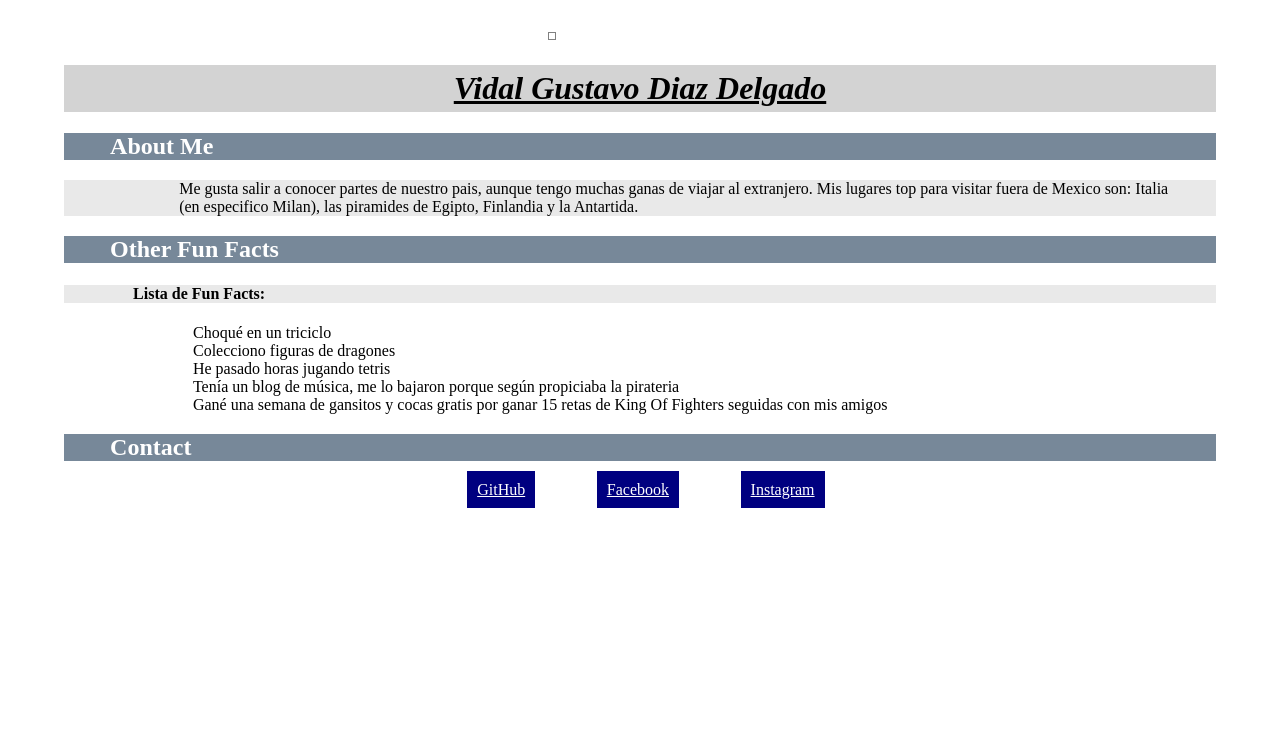
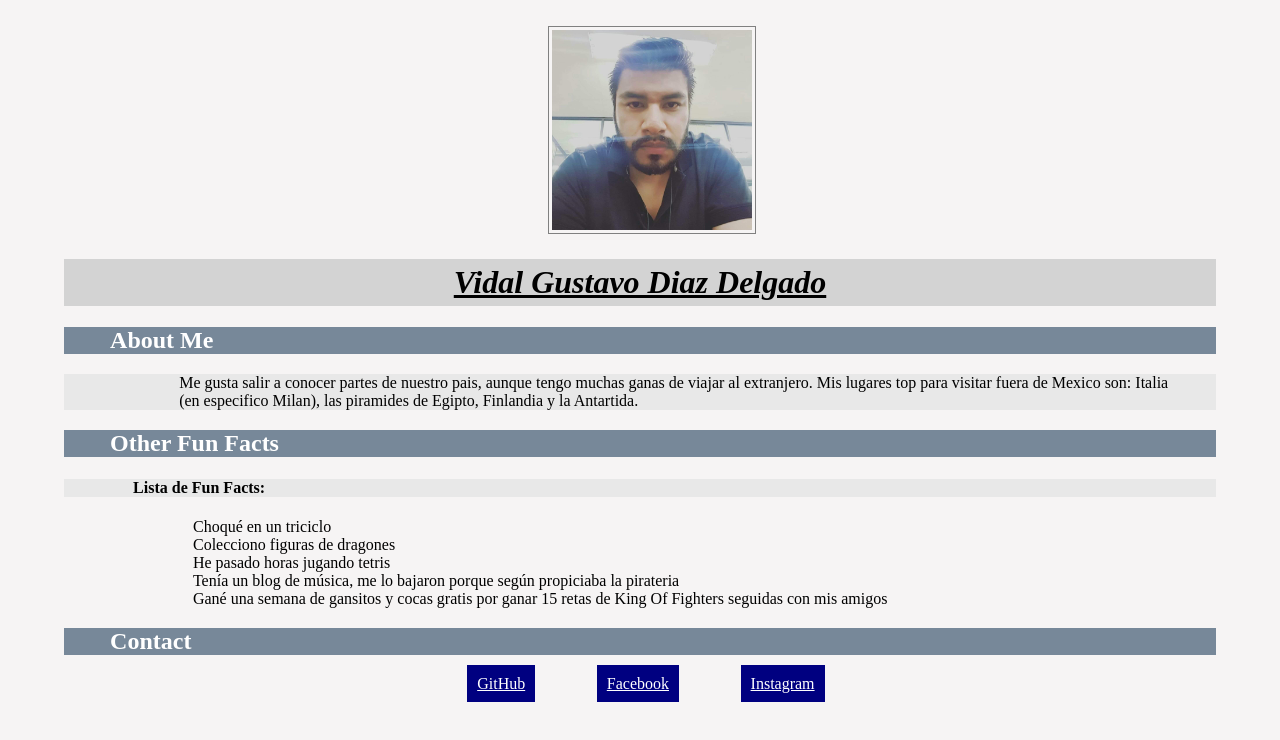
Before and after one commit to vidaldiaz/html-css-practice-day2, a plain HTML site: page index.html in a window 1280 px wide. Drawn offline with Linux system fonts and the light colour scheme.

Commit message:
Cambios finales a pagina de presentacion personal HTML y CSS

```diff
--- a/index.html
+++ b/index.html
@@ -7,7 +7,7 @@
     <title>Document</title>
 </head>
 <body>
-    <img src="/Users/vidal04/Desktop/me.jpg" alt="">
+    <img src="./images/me.jpg" alt="">
 
     <h1 class="name">Vidal Gustavo Diaz Delgado</h1>
     <section>
--- a/style.css
+++ b/style.css
@@ -1,6 +1,7 @@
 body {
     margin: 2% 5%;
     padding: 0;
+    background-color: rgba(246, 243, 243, 0.89);
 }
 
 img {
```
Also changed, not shown: images/me.jpg (added).
